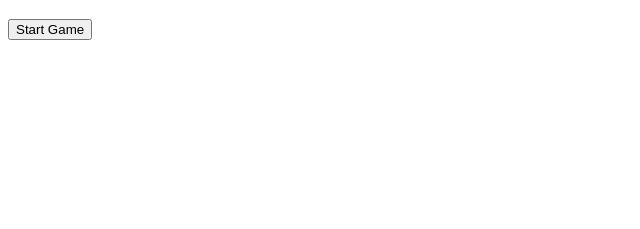
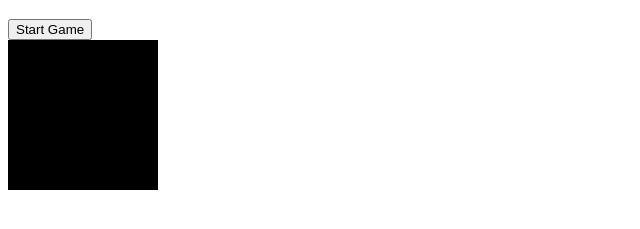
Before and after one commit to PawelKaptur/memorygame, a website: page index.html in a window 1280 px wide. Both pictures are taken after a click on the button "Start Game". Shown: the part 61-290 px from the top of the page, without its empty margins (0-640 px from the left). Drawn offline with Linux system fonts and the light colour scheme.

Commit message:
adding piece

```diff
--- /dev/null
+++ b/css/style.css
@@ -0,0 +1,8 @@
+.piece{
+    width: 150px;
+    height: 150px;
+    background-color: black;
+    margin-bottom: 10px;
+    margin-right: 10px;
+    display: inline-block;
+}
--- a/index.html
+++ b/index.html
@@ -3,13 +3,18 @@
 <head>
     <meta charset="UTF-8">
     <title>Title</title>
+    <link rel="stylesheet" href="css/style.css" />
 </head>
 <body>
 <h1>JSTK</h1>
-<button onclick="view.startGame">Start Game</button>
+<button onclick="my()">Start Game</button>
+<div id="pieces"></div>
 <script src="js/game.js"></script>
-<script src="js/game.js"></script>
+<script src="js/my.js"></script>
 <script src="js/view.js"></script>
 <script src="js/controller.js"></script>
+<script>
+
+</script>
 </body>
 </html>
--- a/js/game.js
+++ b/js/game.js
@@ -22,5 +22,4 @@ var game = (function () {
         'startGame': startGame,
         'getPieces': getPieces
     }
-})
-();
+})();
--- /dev/null
+++ b/js/my.js
@@ -0,0 +1,5 @@
+var my = function () {
+    var piece = document.createElement("div");
+    piece.setAttribute('class', 'piece');
+    document.getElementById('pieces').appendChild(piece);
+};
--- a/js/view.js
+++ b/js/view.js
@@ -1,6 +1,6 @@
 var view = function () {
     var getInitialNumberOfPieces = function () {
-        //dom
+
     };
     return{
         'getInitialNumberOfPieces': getInitialNumberOfPieces
```
